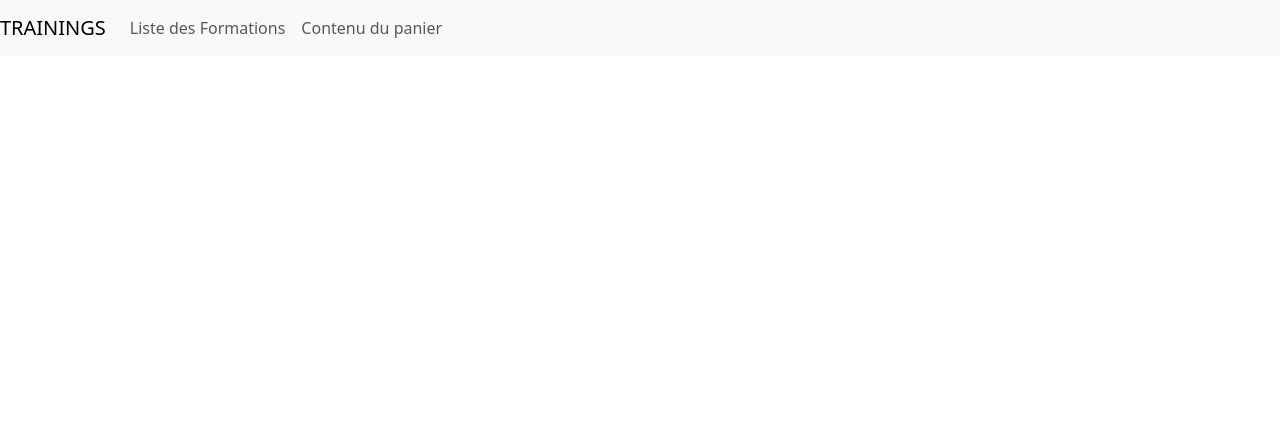
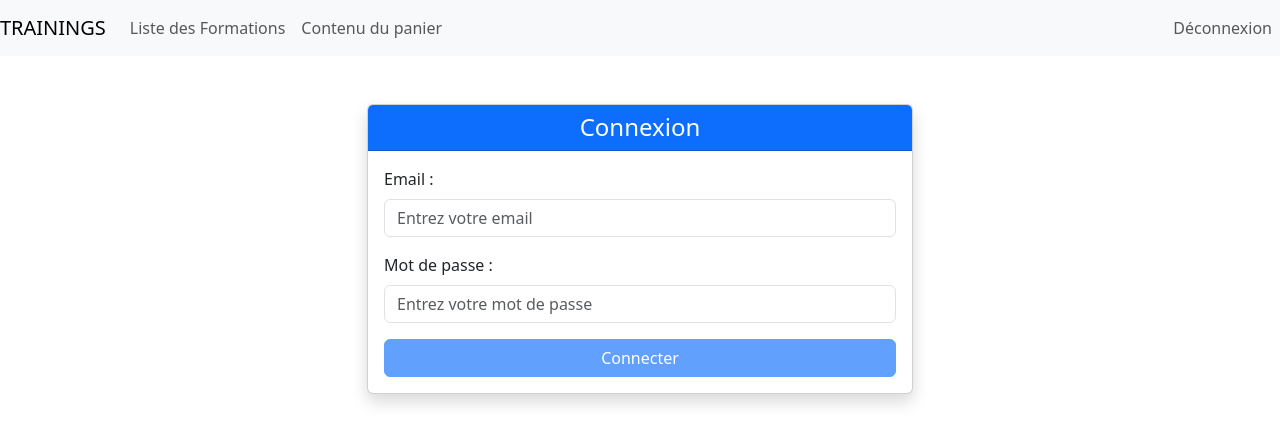
Before and after one commit to alikozmanov/trainingsAngular, an Angular app: page /auth in a window 1280 px wide. Before the commit this address led to /. Shown: the top 444 px of the page. Built offline with nearby package versions, Linux system fonts and the light colour scheme; sample sign-in values are in the browser's storage.

Commit message:
localStorage ok

```diff
--- a/src/app/app-routing.module.ts
+++ b/src/app/app-routing.module.ts
@@ -5,6 +5,7 @@ import { TrainingsComponent } from './components/trainings/trainings.component';
 import { CartComponent } from './components/cart/cart.component';
 import { ConfirmationComponent } from './components/confirmation/confirmation.component';
 import { OrderComponent } from './components/order/order.component';
+import { AuthComponent } from './components/auth/auth.component';
 
 
 const routes: Routes = [
@@ -12,6 +13,7 @@ const routes: Routes = [
   { path: 'cart', component: CartComponent }, // Panier
   { path: 'confirmation', component: ConfirmationComponent }, // Confirmation de commande
   { path: 'order', component: OrderComponent }, // Aperçu de la commande
+  { path: 'auth', component: AuthComponent }, // Authentification
   { path: '', redirectTo: 'trainings', pathMatch: 'full' }, // Redirection vers formations par défaut
 ];
 
--- a/src/app/app.component.html
+++ b/src/app/app.component.html
@@ -1,19 +1,23 @@
 <nav class="navbar navbar-expand-sm bg-light navbar-light">
-
   <a class="navbar-brand" href="#">TRAININGS</a>
-
-<ul class="navbar-nav">
+  <ul class="navbar-nav me-auto">
     <li class="nav-item">
-    <!-- routerLink permet de naviguer sans recharger la page -->
       <a class="nav-link" routerLink="/trainings">Liste des Formations</a>
     </li>
     <li class="nav-item">
       <a class="nav-link" routerLink="/cart">Contenu du panier</a>
     </li>
-  <!-- <li class="nav-item">
-    <a class="nav-link" routerLink="/order">Aperçu de la commande</a>
-  </li> -->
+  </ul>
+  <ul class="navbar-nav ms-auto">
+    <li *ngIf="authService.isLoggedIn()" class="nav-item">
+      <button class="btn btn-link nav-link" (click)="onLogout()">Déconnexion</button>
+    </li>
+    <li *ngIf="!authService.isLoggedIn()" class="nav-item">
+      <a class="nav-link" routerLink="/auth">Connexion</a>
+    </li>
   </ul>
 </nav>
+
+
 <!-- Affiche le contenu en fonction de la route -->
 <router-outlet></router-outlet>
--- a/src/app/app.component.ts
+++ b/src/app/app.component.ts
@@ -1,4 +1,5 @@
 import { Component } from '@angular/core';
+import { AuthService } from './services/auth.service';
 
 @Component({
   selector: 'app-root',
@@ -6,5 +7,10 @@ import { Component } from '@angular/core';
   styleUrls: ['./app.component.scss']
 })
 export class AppComponent {
-  title = 'trainings-front-app';
+  constructor(public authService: AuthService) {} // Injecter (service) pour le rendre disponible dans un composant
+
+  // Méthode pour gérer la déconnexion
+  onLogout(): void {
+    this.authService.logout();
+  }
 }
--- /dev/null
+++ b/src/app/components/auth/auth.component.html
@@ -0,0 +1,54 @@
+<div class="container mt-5">
+    <div class="row justify-content-center">
+      <div class="col-md-6">
+        <div class="card shadow">
+          <div class="card-header bg-primary text-white">
+            <h4 class="text-center mb-0">Connexion</h4>
+          </div>
+          <div class="card-body">
+            <form [formGroup]="loginForm" (ngSubmit)="onSubmit()">
+              <div class="mb-3">
+                <label for="email" class="form-label">Email :</label>
+                <input
+                  id="email"
+                  formControlName="email"
+                  type="email"
+                  class="form-control"
+                  placeholder="Entrez votre email"
+                />
+                <div
+                  *ngIf="loginForm.get('email')?.invalid && loginForm.get('email')?.touched"
+                  class="text-danger mt-1">
+                  Veuillez saisir un email valide
+                </div>
+              </div>
+              <div class="mb-3">
+                <label for="password" class="form-label">Mot de passe :</label>
+                <input
+                  id="password"
+                  formControlName="password"
+                  type="password"
+                  class="form-control"
+                  placeholder="Entrez votre mot de passe"
+                />
+                <div
+                  *ngIf="loginForm.get('password')?.invalid && loginForm.get('password')?.touched"
+                  class="text-danger mt-1">
+                  Le mot de passe doit comporter au moins 4 caractères
+                </div>
+              </div>
+              <div *ngIf="errorMessage" class="alert alert-danger text-center">
+                {{ errorMessage }}
+              </div>
+              <div class="text-center">
+                <button
+                  type="submit"
+                  [disabled]="loginForm.invalid"
+                  class="btn btn-primary w-100">Connecter</button>
+              </div>
+            </form>
+          </div>
+        </div>
+      </div>
+    </div>
+  </div>
--- /dev/null
+++ b/src/app/components/auth/auth.component.ts
@@ -0,0 +1,48 @@
+import { Component } from '@angular/core';
+import { FormBuilder, FormGroup, Validators } from '@angular/forms';
+import { AuthService } from 'src/app/services/auth.service';
+import { Router, ActivatedRoute } from '@angular/router';
+
+@Component({
+  selector: 'app-auth',
+  templateUrl: './auth.component.html',
+  styleUrls: ['./auth.component.scss']
+})
+export class AuthComponent {
+  loginForm: FormGroup;
+  errorMessage: string | null = null;
+
+  constructor(
+    private fb: FormBuilder,
+    private authService: AuthService,
+    private router: Router,
+    private route: ActivatedRoute
+  ) {
+    this.loginForm = this.fb.group({
+      email: ['', [Validators.required, Validators.email, Validators.pattern(/^[a-zA-Z0-9._%+-]+@[a-zA-Z0-9.-]+\.[a-zA-Z]{2,4}$/)]],
+      password: ['', [Validators.required, Validators.minLength(4)]],
+    });
+  }
+
+  // Méthode qui s'exécute lors de la soumission du formulaire
+  onSubmit(): void {
+    const { email, password } = this.loginForm.value;
+
+    if (this.authService.login(email, password)) {
+      this.errorMessage = null;
+
+      const redirectTo = this.route.snapshot.queryParamMap.get('redirectTo') || '/trainings';
+
+      alert('Connexion réussie !');
+      this.router.navigate([redirectTo]); // Redirige l'utilisateur
+    } else {
+      this.errorMessage = 'Email ou mot de passe invalide 😞';
+    }
+  }
+
+  // Méthode de déconnexion
+  onLogout(): void {
+    this.authService.logout();
+    this.router.navigate(['/auth']);
+  }
+}
--- a/src/app/components/cart/cart.component.ts
+++ b/src/app/components/cart/cart.component.ts
@@ -2,7 +2,7 @@ import { Component, OnInit } from '@angular/core';
 import { CartService } from 'src/app/services/cart.service';
 import { Training } from 'src/app/model/Training.model';
 import { Router } from '@angular/router';
-
+import { AuthService } from 'src/app/services/auth.service';
 
 @Component({
   selector: 'app-cart',
@@ -10,32 +10,40 @@ import { Router } from '@angular/router';
   styleUrls: ['./cart.component.scss']
 })
 export class CartComponent implements OnInit {
-  cartItems: Training[] = []; // Tableau pour stocker les éléments du panier
+  cartItems: Training[] = [];
 
-  // Initialise 2 services qui seront utilisé dans se composant
-  constructor(private cartService: CartService, private router : Router) { }
+   // Injection des services
+  constructor(
+    private cartService: CartService,
+    private router: Router,
+    private authService: AuthService
+  ) { }
 
+   // Méthode appelée au démarrage du composant
   ngOnInit(): void {
-    // Récupérer les éléments du panier au démarrage
+    if (!this.authService.isLoggedIn()) {
+      this.router.navigate(['/auth']); // Redirige vers la page de connexion si non connecté
+    } else {
+      this.cartItems = this.cartService.getCartItems(); // si, connecté récupérer les articles
+    }
+  }
+
+   // Méthode appelée pour supprimer
+  onRemoveFromCart(trainingId: number): void {
+    this.cartService.removeTraining(trainingId);
     this.cartItems = this.cartService.getCartItems();
   }
 
-  // Méthode pour supprimer un article du panier
-  onRemoveFromCart(trainingId: number): void {
-    this.cartService.removeTraining(trainingId);
-    this.cartItems = this.cartService.getCartItems(); // Mettre à jour la liste après suppression
-  }
-
-  // Méthode pour calculer le total du panier
+  // Méthode pour calculer
   calculateTotal(): number {
     return this.cartItems.reduce((total, item) => total + item.price * item.quantity, 0);
   }
 
-  // Méthode du bouton Commander
+  // Méthode appelée lors de la commande (achat)
   onOrder(): void {
-    if(this.cartItems.length > 0) {
-      alert('Commande passée avec succès')
-      this.router.navigate(['/confirmation'])
+    if (this.cartItems.length > 0) {
+      alert('Commande passée avec succès');
+      this.router.navigate(['/confirmation']);
     }
   }
 }
--- /dev/null
+++ b/src/app/services/auth.service.ts
@@ -0,0 +1,55 @@
+import { Injectable } from '@angular/core';
+
+@Injectable({
+  providedIn: 'root'
+})
+export class AuthService {
+  private users = [
+    { email: 'elbab@gmail.com', password: '1234', roles: ['ADMIN', 'USER'] },
+    { email: 'hugo@gmail.com', password: '1234', roles: ['USER'] },
+  ];
+
+  private currentUser: any = null;
+
+  constructor() {
+    // Récupérer l'utilisateur connecté
+    const storedUser = localStorage.getItem('currentUser');
+    if (storedUser) {
+      this.currentUser = JSON.parse(storedUser);
+    }
+  }
+
+  // Vérifie si l'utilisateur est connecté
+  isLoggedIn(): boolean {
+    return !!this.currentUser;
+  }
+
+  // Connexion de l'utilisateur
+  login(email: string, password: string): boolean {
+    const user = this.users.find(u => u.email === email && u.password === password);
+    if (user) {
+      this.currentUser = user;
+      // Enregistrer l'utilisateur dans le localStorage
+      localStorage.setItem('currentUser', JSON.stringify(this.currentUser));
+      return true;
+    }
+    return false;
+  }
+
+  // Récupérer l'utilisateur connecté
+  getCurrentUser(): any {
+    return this.currentUser;
+  }
+
+  // Déconnexion
+  logout(): void {
+    this.currentUser = null;
+    // Retirer l'utilisateur
+    localStorage.removeItem('currentUser');
+  }
+
+  // Vérifie si l'utilisateur est connecté
+  isAuthenticated(): boolean {
+    return this.currentUser !== null;
+  }
+}
```
Also changed, not shown: src/app/app.module.ts (+5 -2 lines), src/app/components/auth/auth.component.scss (added), 2 other files (tests, documents, lock files or other folders). Lines whose indentation alone changed are shown as unchanged.
